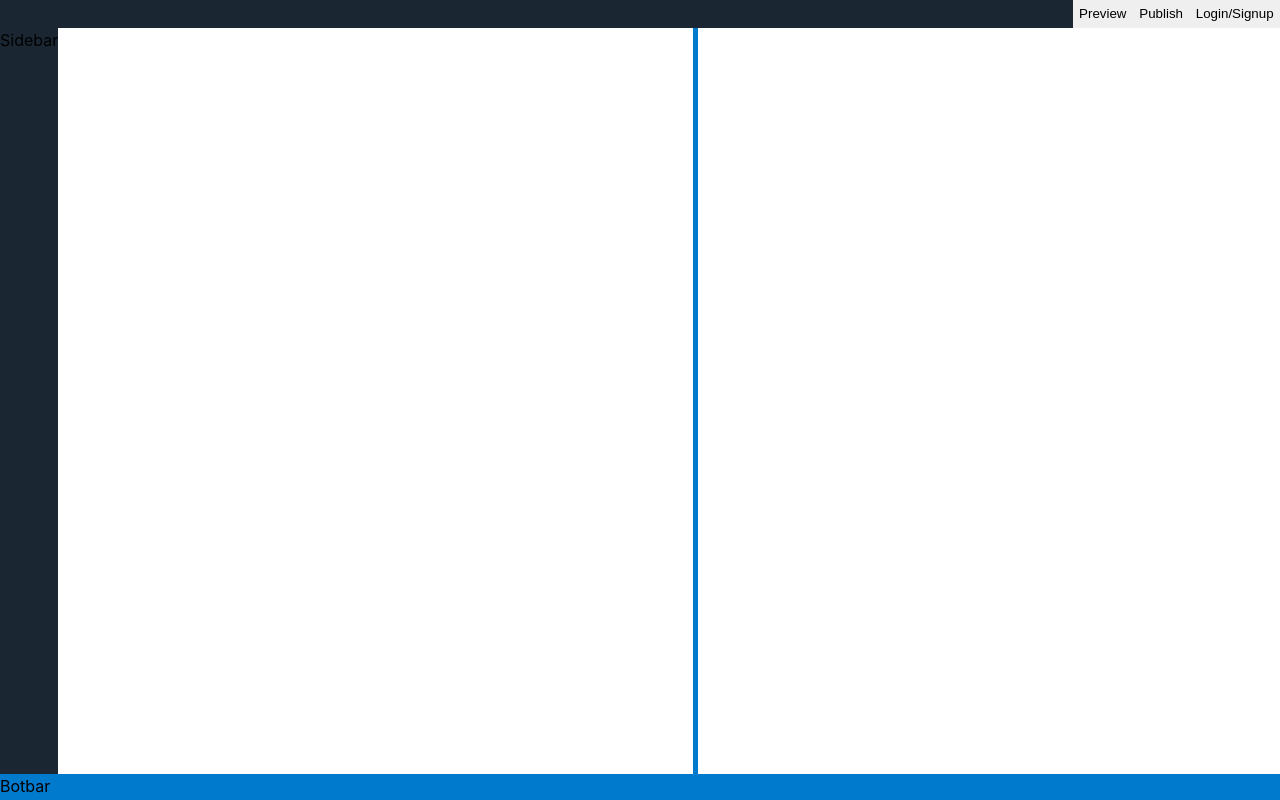
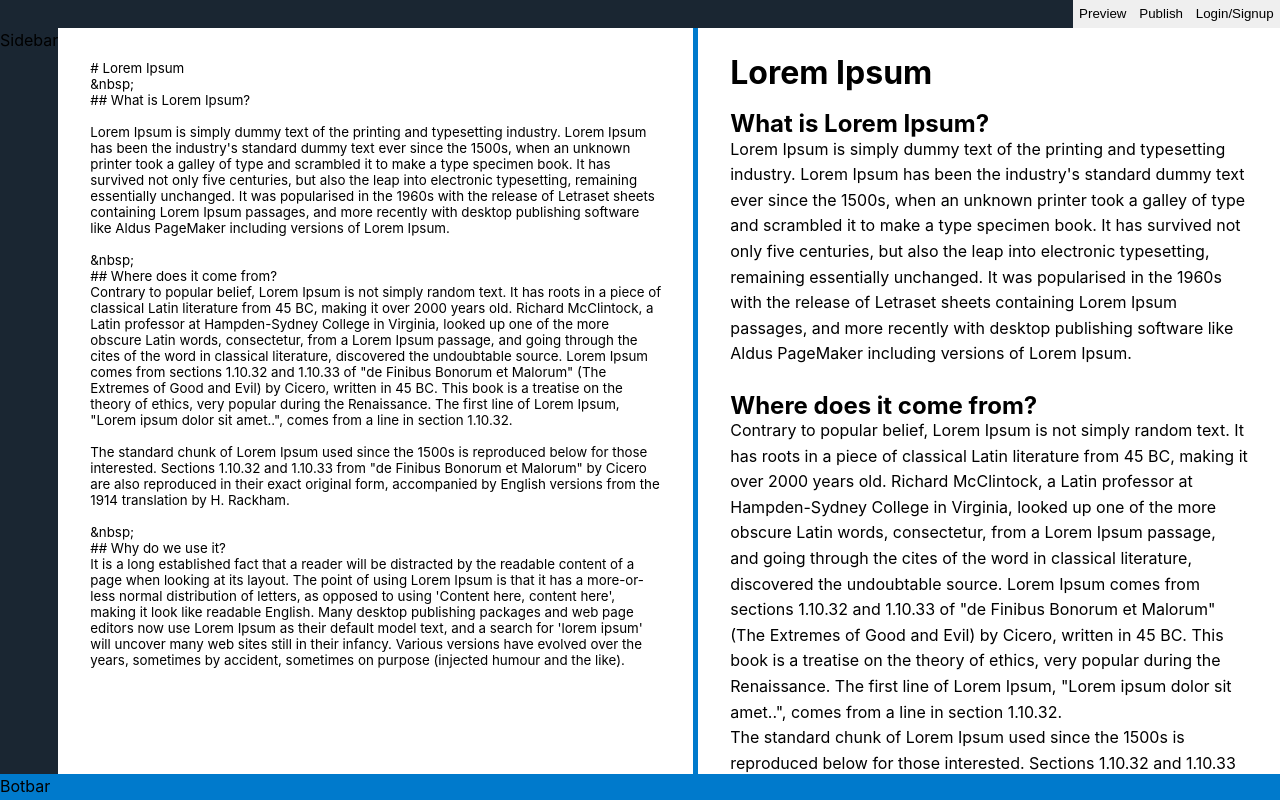
Before and after one commit to alphacoma18/mdstudio, a Next.js app: page / in a window 1280 px wide. Built offline with nearby package versions, Linux system fonts and the light colour scheme.

Commit message:
Added markdown initial value

```diff
--- a/components/canvas/index.module.css
+++ b/components/canvas/index.module.css
@@ -1,11 +1,9 @@
 .inputMarkdown {
 	background: var(--bg-black);
-	/* font-size: 1.2rem; */
 }
 .outputMarkdown {
 	overflow-y: scroll;
 	padding: 2rem;
-	line-height: 2.2rem;
 }
 .footer {
 	grid-column: span 4;
--- a/components/canvas/index.tsx
+++ b/components/canvas/index.tsx
@@ -1,10 +1,11 @@
-import React, { useState } from "react";
+import React, { useState, useEffect } from "react";
 import styles from "./index.module.css";
 import { Resizable } from "re-resizable";
 import ReactMarkdown from "react-markdown";
 import remarkGfm from "remark-gfm";
 import SyntaxHighlighter from "react-syntax-highlighter";
 import { vs2015 } from "react-syntax-highlighter/dist/cjs/styles/hljs";
+import Lorem from "./lorem";
 const CodeRenderer = (props: any) => {
 	return (
 		<SyntaxHighlighter language={props.language} style={vs2015}>
@@ -14,8 +15,11 @@
 };
 
 const Canvas: React.FC = () => {
-	const [textInput, setTextInput] = useState<string>("");
+	const [textInput, setTextInput] = useState<string>(Lorem());
 	const [dimension, setDimension] = useState({ width: "50vw", height: "100%" });
+	useEffect(() => {
+
+	}, []);
 	return (
 		<>
 			<div className={styles.inputMarkdown}>
--- /dev/null
+++ b/components/canvas/lorem/index.tsx
@@ -0,0 +1,20 @@
+export default function Lorem() {
+    return `# Lorem Ipsum
+\
+&nbsp;
+## What is Lorem Ipsum?
+
+Lorem Ipsum is simply dummy text of the printing and typesetting industry. Lorem Ipsum has been the industry's standard dummy text ever since the 1500s, when an unknown printer took a galley of type and scrambled it to make a type specimen book. It has survived not only five centuries, but also the leap into electronic typesetting, remaining essentially unchanged. It was popularised in the 1960s with the release of Letraset sheets containing Lorem Ipsum passages, and more recently with desktop publishing software like Aldus PageMaker including versions of Lorem Ipsum.
+
+\
+&nbsp;
+## Where does it come from?
+Contrary to popular belief, Lorem Ipsum is not simply random text. It has roots in a piece of classical Latin literature from 45 BC, making it over 2000 years old. Richard McClintock, a Latin professor at Hampden-Sydney College in Virginia, looked up one of the more obscure Latin words, consectetur, from a Lorem Ipsum passage, and going through the cites of the word in classical literature, discovered the undoubtable source. Lorem Ipsum comes from sections 1.10.32 and 1.10.33 of "de Finibus Bonorum et Malorum" (The Extremes of Good and Evil) by Cicero, written in 45 BC. This book is a treatise on the theory of ethics, very popular during the Renaissance. The first line of Lorem Ipsum, "Lorem ipsum dolor sit amet..", comes from a line in section 1.10.32.
+
+The standard chunk of Lorem Ipsum used since the 1500s is reproduced below for those interested. Sections 1.10.32 and 1.10.33 from "de Finibus Bonorum et Malorum" by Cicero are also reproduced in their exact original form, accompanied by English versions from the 1914 translation by H. Rackham.
+
+\
+&nbsp;
+## Why do we use it?
+It is a long established fact that a reader will be distracted by the readable content of a page when looking at its layout. The point of using Lorem Ipsum is that it has a more-or-less normal distribution of letters, as opposed to using 'Content here, content here', making it look like readable English. Many desktop publishing packages and web page editors now use Lorem Ipsum as their default model text, and a search for 'lorem ipsum' will uncover many web sites still in their infancy. Various versions have evolved over the years, sometimes by accident, sometimes on purpose (injected humour and the like).`;
+}
--- a/styles/globals.css
+++ b/styles/globals.css
@@ -1,12 +1,30 @@
 :root {
 	--bg-white: #ffffff;
 	--bg-black: #1a2632;
+	/* --bg-blue: #007acc; */
 	--bg-blue: #007acc;
 	--bg-yellow: #faee0f;
 
 	--input-black: #233343;
 	--error-red: #ff0000;
 	--fast-transition: all 100ms linear 0s;
+}
+::selection {
+	background: var(--bg-blue);
+	color: var(--bg-white);
+}
+::-webkit-scrollbar-track {
+	background: var(--bg-white);
+}
+::-webkit-scrollbar-thumb {
+	background: var(--bg-blue);
+}
+::-webkit-scrollbar-thumb:hover {
+	background: #007accaa;
+}
+::-webkit-scrollbar {
+	width: 1vh;
+	height: 1vh;
 }
 *,
 html {
@@ -17,15 +35,14 @@
 	scrollbar-color: var(--bg-blue) var(--bg-white);
 }
 body {
-	/* height: 200vh; */
 	font-family: -apple-system, BlinkMacSystemFont, Segoe UI, Roboto, Oxygen,
 		Ubuntu, Cantarell, Fira Sans, Droid Sans, Helvetica Neue, sans-serif;
-	z-index: unset;
 	line-height: 1.6rem;
 	scrollbar-width: thin;
-	/* overflow-y: hidden; */
+	overflow-y: hidden;
 	overflow-x: hidden;
 }
+
 button {
 	cursor: pointer;
 }
```
